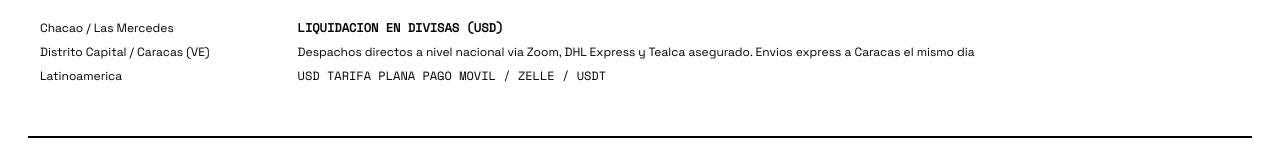
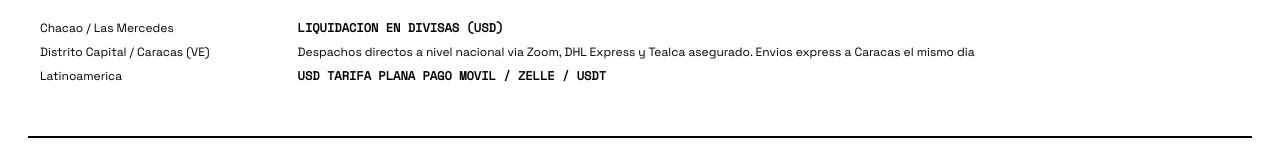
Before and after one commit to kanuesk/mi-proyecto-alfa, a SvelteKit app: page / in a window 1280 px wide. Shown: the part 621-779 px from the top of the page. Built offline with nearby package versions, Linux system fonts and the light colour scheme.

Commit message:
Cambios en la pagina contacto

```diff
--- a/src/routes/+layout.svelte
+++ b/src/routes/+layout.svelte
@@ -100,7 +100,7 @@
                <div class="text-xs flex flex-col gap-2">
                 <p class="uppercase font-semibold font-Mono">LIQUIDACION EN DIVISAS (USD)</p>
                 <p class="font-Mango">Despachos directos a nivel nacional via Zoom, DHL Express y Tealca asegurado. Envios express a Caracas el mismo dia</p>
-                <p class="font-Mono">USD TARIFA PLANA PAGO MOVIL / ZELLE / USDT</p>
+                <p class="font-Mono font-bold">USD TARIFA PLANA PAGO MOVIL / ZELLE / USDT</p>
                </div>
               </div>
            </div>
```
